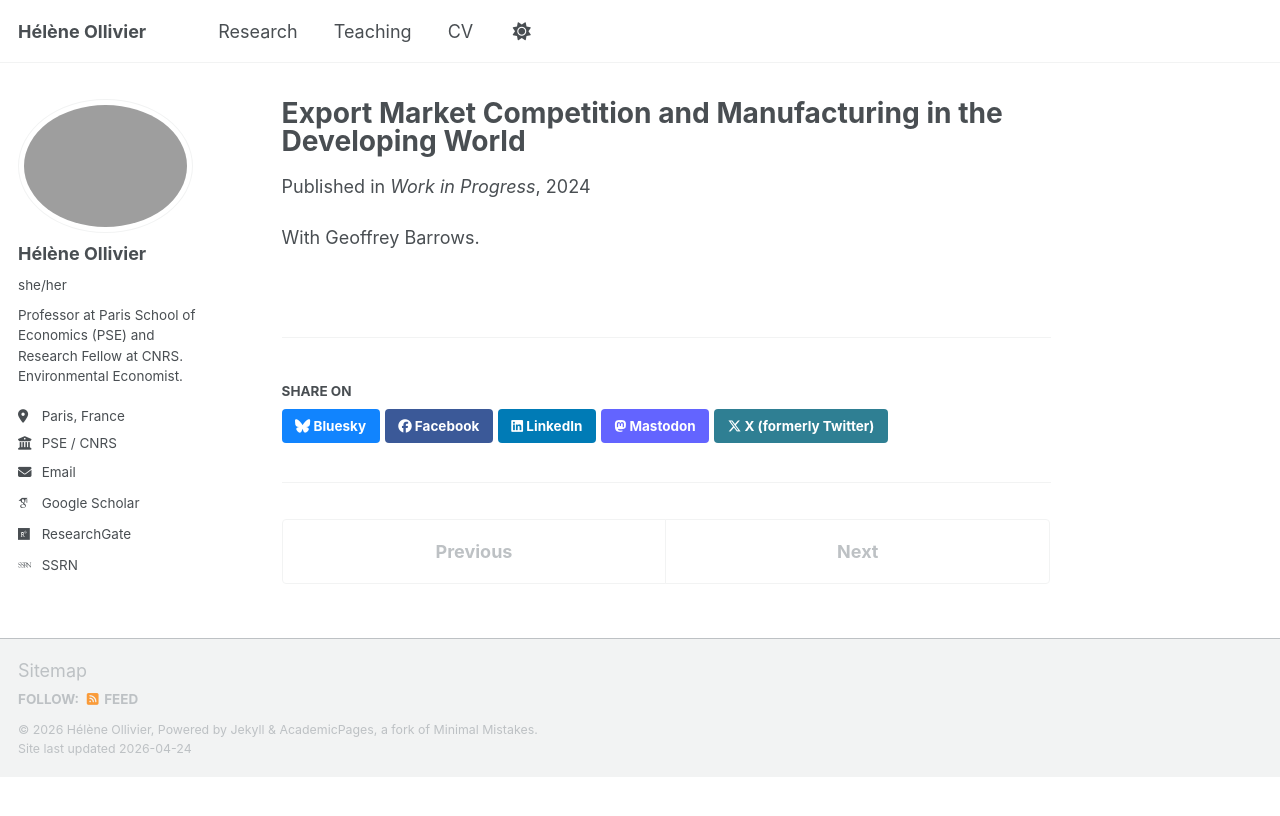
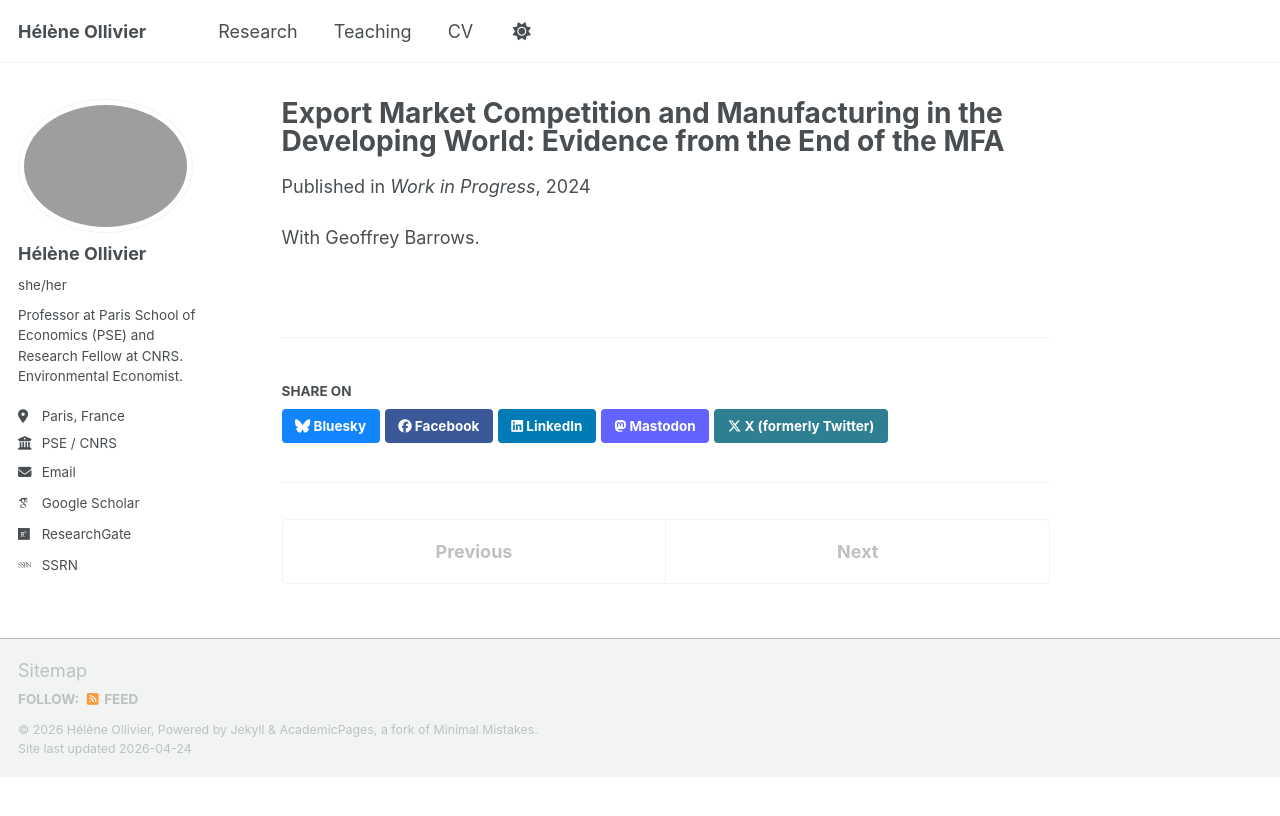
Before and after one commit to heleneollivier/heleneollivier.github.io, a Jekyll site: the page built from _publications/wip-export-competition-manufacturing.md, in a window 1280 px wide. Shown: the top 816 px of the page. Built offline with Jekyll 4.4.1, drawn with Linux system fonts in a browser that asks for light colours; some web fonts are replaced; a script bundle is joined from its source files by our own code; library files that are not in the unit come from our copies.

Commit message:
Complete title of export competition paper

```diff
--- a/_publications/wip-export-competition-manufacturing.md
+++ b/_publications/wip-export-competition-manufacturing.md
@@ -1,5 +1,5 @@
 ---
-title: "Export Market Competition and Manufacturing in the Developing World"
+title: "Export Market Competition and Manufacturing in the Developing World: Evidence from the End of the MFA"
 collection: publications
 category: resting
 coauthors: "With Geoffrey Barrows"
```
